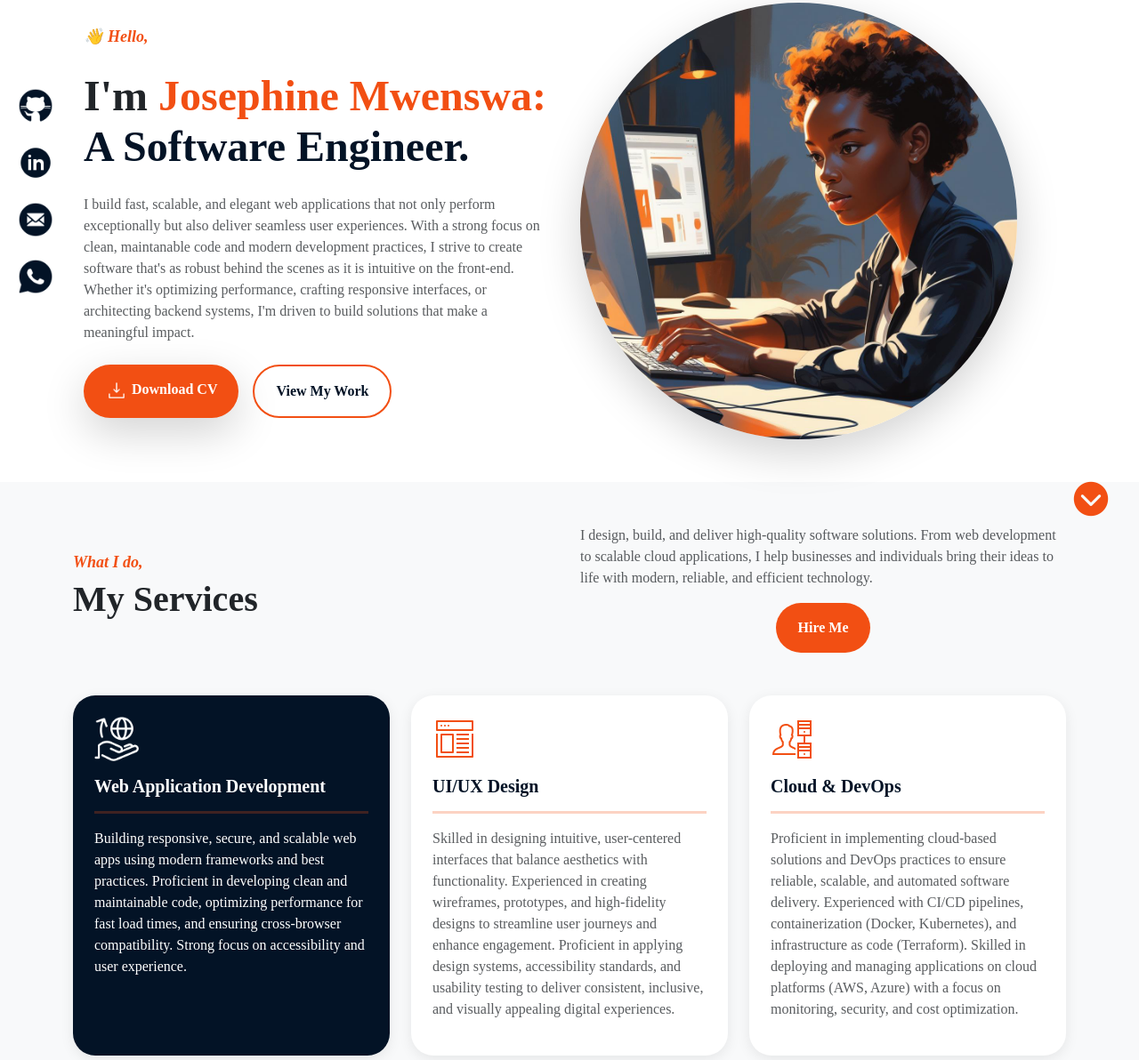
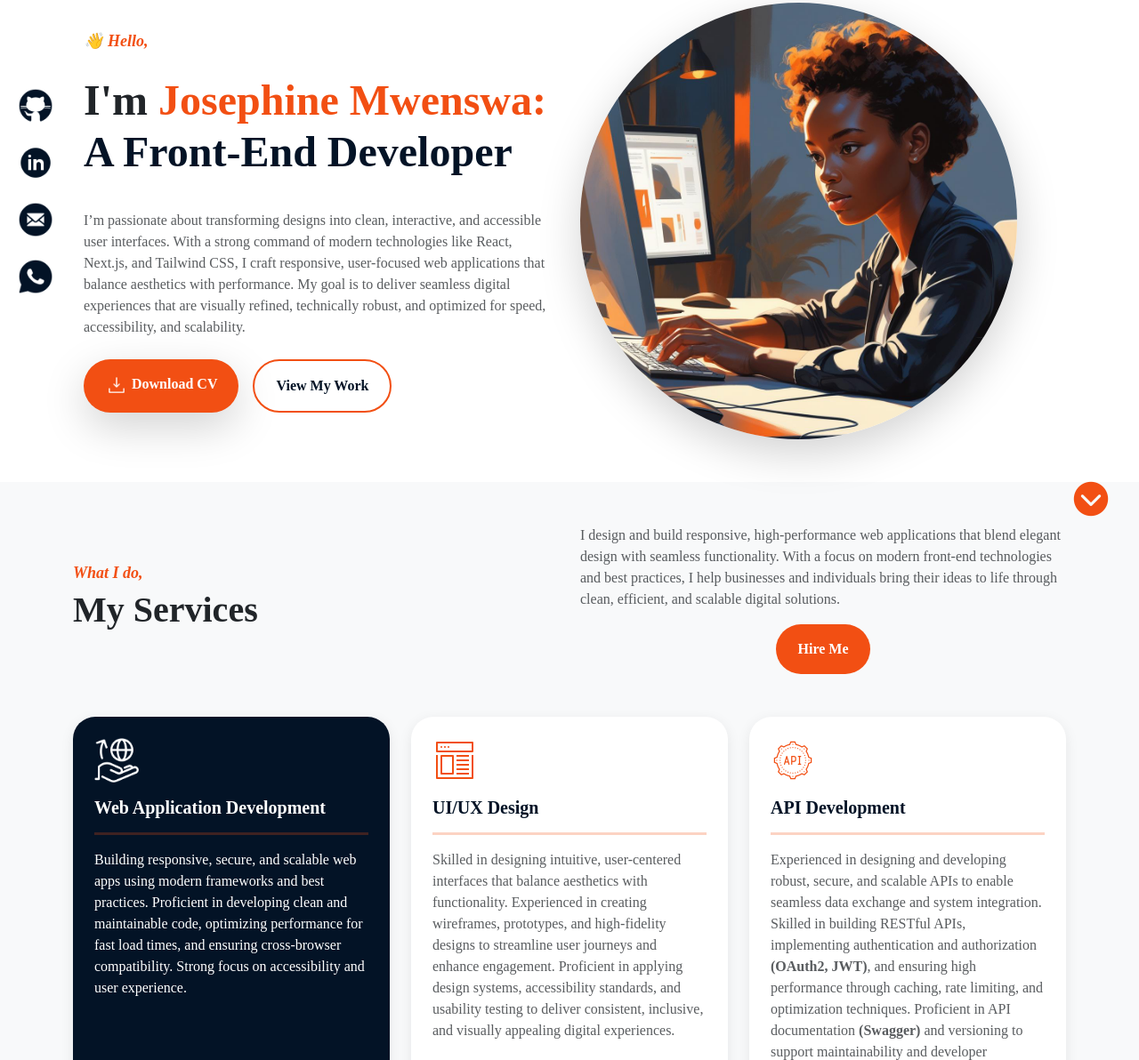
Before and after one commit to Josephinemwende/Josephine-Portfolio, a plain HTML site: page index.html in a window 1280 px wide. Shown: the part 185-1377 px from the top of the page at 89% size. Drawn offline with nearby package versions, Linux system fonts and the light colour scheme.

Commit message:
portfolio changes

```diff
--- a/index.html
+++ b/index.html
@@ -65,10 +65,9 @@
         <div class="row justify-content-between align-items-center">
             <div class="col-12 col-lg-6 text-center text-lg-start px-md-4">
                 <span class="fw-bold fst-italic d-inline-block mb-2" style="color: #F24F13; font-size: 18px;">👋 Hello,</span>
-                <h1 class="mt-3 fw-bold display-5" style="line-height: 1.2;">I'm <span  style="color: #F24F13">Josephine Mwenswa: </span><br><span style="color: #031326">A Software Engineer.</span></h1>
-                <p class="text-muted my-4">I build fast, scalable, and elegant web applications that not only perform exceptionally but also deliver seamless user experiences. With a strong focus on clean,
-                    maintanable code and modern development practices, I strive to create software that's as robust behind the scenes as it is intuitive on the front-end. Whether it's optimizing performance, crafting responsive interfaces, or architecting
-                    backend systems, I'm driven to build solutions that make a meaningful impact.
+                <h1 class="mt-3 fw-bold display-5" style="line-height: 1.2;">I'm <span  style="color: #F24F13">Josephine Mwenswa: </span><br><span id="typing" style="color: #031326"></span></h1>
+                <p class="text-muted my-4">I’m passionate about transforming designs into clean, interactive, and accessible user interfaces. With a strong command of modern technologies like React, Next.js, and Tailwind CSS, I craft responsive, user-focused
+                    web applications that balance aesthetics with performance. My goal is to deliver seamless digital experiences that are visually refined, technically robust, and optimized for speed, accessibility, and scalability.
                 </p>
                 <div class="d-flex gap-3 flex-wrap justify-content-center justify-content-lg-start">
                     <a href="https://drive.google.com/file/d/1GdcZE7ZpHveCKSRjqTUi6mBg4mOW8ogH/view?usp=sharing" target="_blank" class="btn rounded-5 border-0 py-3 px-4 fw-bold text-white shadow-lg" style="background-color: #F24F13;transition: transform 0.2s ease, box-shadow 0.2s ease;"><img src="./Images/icons8-download-64.png" style="width: 30px;" class="pe-1">Download CV</a>
@@ -91,9 +90,8 @@
                 </div>
                 <div class="col-md-6 d-flex flex-column align-items-center">
                     <p class="text-muted">
-                    I design, build, and deliver high-quality software solutions. From web development
-                    to scalable cloud applications, I help businesses and individuals bring their ideas to life
-                    with modern, reliable, and efficient technology.
+                        I design and build responsive, high-performance web applications that blend elegant design with seamless functionality.
+                        With a focus on modern front-end technologies and best practices, I help businesses and individuals bring their ideas to life through clean, efficient, and scalable digital solutions.
                     </p>
                     <a href="#Contact" class="btn rounded-5 border-0 py-3 px-4 fw-bold text-white" style="background-color: #F24F13;">Hire Me</a>
                 </div>
@@ -137,22 +135,6 @@
                 <div class="col-12 col-sm-6 col-md-4">
                     <div class="service-card h-100 p-4">
                     <div class="icon mb-3 text-danger">
-                        <img src="./Images/icons8-devops-50.png" alt="cloud-devops-icon" style="width: 50px;">
-                    </div>
-                    <h5 class="fw-bold">Cloud & DevOps</h5>
-                    <hr class="divider">
-                    <p class="mt-3 text-muted">
-                        Proficient in implementing cloud-based solutions and DevOps practices to ensure reliable, scalable, and automated software delivery.
-                        Experienced with CI/CD pipelines, containerization (Docker, Kubernetes), and infrastructure as code (Terraform).
-                        Skilled in deploying and managing applications on cloud platforms (AWS, Azure) with a focus on monitoring, security, and cost optimization.
-                    </p>
-                    </div>
-                </div>
-
-                <!-- Card 4 -->
-                <div class="col-12 col-sm-6 col-md-4">
-                    <div class="service-card h-100 p-4">
-                    <div class="icon mb-3 text-danger">
                         <img src="./Images/icons8-rest-api-50.png" alt="api-development-icon" style="width: 50px;">
                     </div>
                     <h5 class="fw-bold">API Development</h5>
@@ -165,7 +147,7 @@
                     </div>
                 </div>
 
-                <!-- Card 5 -->
+                <!-- Card 4 -->
                 <div class="col-12 col-sm-6 col-md-4">
                     <div class="service-card h-100 p-4">
                     <div class="icon mb-3 text-danger">
@@ -192,17 +174,15 @@
                     <h2 class="section-title display-6 fw-bold">My Skills</h2>
                 </div>
                 <div>
+                    <span class="tech-badge">HTML5</span>
+                    <span class="tech-badge">CSS3</span>
                     <span class="tech-badge">JavaScript</span>
                     <span class="tech-badge">TypeScript</span>
                     <span class="tech-badge">React</span>
                     <span class="tech-badge">Next.js</span>
-                    <span class="tech-badge">Node.js</span>
-                    <span class="tech-badge">Python</span>
-                    <span class="tech-badge">Django</span>
-                    <span class="tech-badge">PostgreSQL</span>
-                    <span class="tech-badge">MongoDB</span>
-                    <span class="tech-badge">AWS</span>
-                    <span class="tech-badge">Docker</span>
+                    <span class="tech-badge">Redux</span>
+                    <span class="tech-badge">Zustand</span>
+                    <span class="tech-badge">Jest</span>
                     <span class="tech-badge">Git</span>
                     <span class="tech-badge">Figma</span>
                     <span class="tech-badge">Tailwind CSS</span>
@@ -210,6 +190,7 @@
                     <span class="tech-badge">Vercel</span>
                     <span class="tech-badge">REST APIs</span>
                     <span class="tech-badge">Swagger</span>
+                    <span class="tech-badge">SEO Fundamentals</span>
                 </div>
             </div>
         </div>
--- a/script.js
+++ b/script.js
@@ -21,6 +21,22 @@
     }
   });
 });*/
+document.addEventListener("DOMContentLoaded", () => {
+  const text = "A Front-End Developer";
+  const typingElement = document.getElementById("typing");
+  let i = 0;
+
+  function typeEffect() {
+    if (i < text.length) {
+      typingElement.textContent += text.charAt(i);
+      i++;
+      setTimeout(typeEffect, 100); // typing speed (in ms)
+    }
+  }
+
+  typeEffect();
+});
+
 const menuIcon = document.getElementById("menu-toggle");
 const mobileNav = document.getElementById("mobile-nav");
 const overlay = document.getElementById("overlay");
--- a/styles.css
+++ b/styles.css
@@ -106,6 +106,17 @@ body.dark-mode .tech-badge:hover {
 }
 .social-sidebar a img:hover {
     transform: scale(1.2);
+}
+#typing {
+  border-right: 3px solid #031326;
+  white-space: nowrap;
+  overflow: hidden;
+  display: inline-block;
+  animation: blink 0.6s step-end infinite alternate;
+}
+
+@keyframes blink {
+  50% { border-color: transparent; }
 }
 #header h1{
     color: #031326;
```
